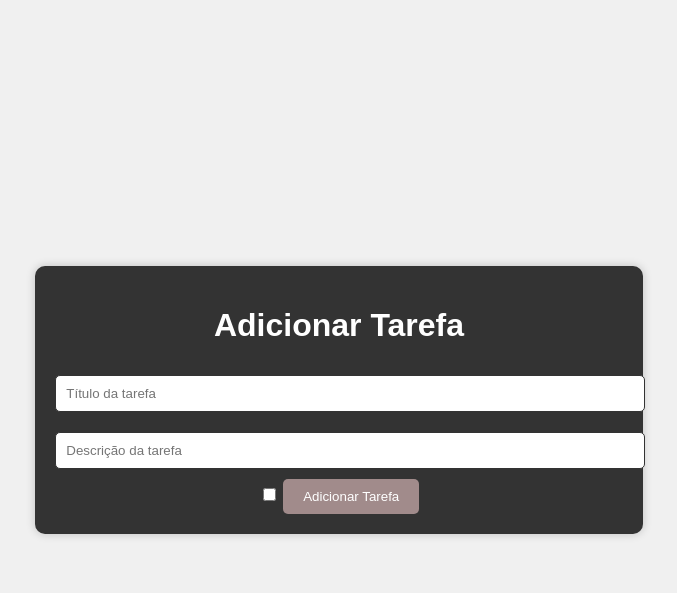
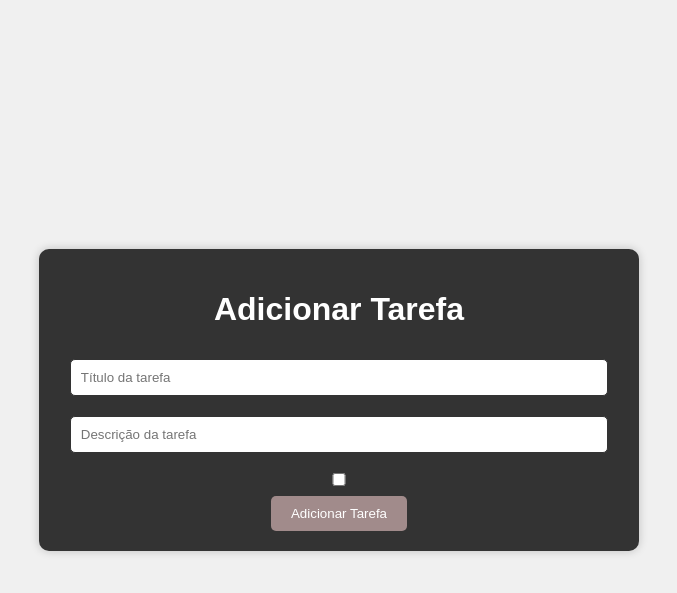
Before and after one commit to franfernandes/to_do_list, a Django app: page /tasks/create/ in a window 1280 px wide. Shown: the top 593 px of the page, without its empty margins (301-978 px from the left). Run offline with Django 3.2, Linux system fonts and the light colour scheme.

Commit message:
fix():ajuste pagina de criar tarefa

```diff
--- a/app/templates/criar_tarefa.html
+++ b/app/templates/criar_tarefa.html
@@ -26,12 +26,13 @@
       form {
         text-align: center;
       }
-      form input[type="text"] {
-        width: 100%;
+      form input[type="text"], form input[type="checkbox"] {
+        width: calc(100% - 22px);
         padding: 10px;
         margin: 10px 0;
         border: 1px solid #333;
         border-radius: 5px;
+        box-sizing: border-box;
       }
       form input[type="submit"] {
         background-color: #a18b8b;
@@ -54,7 +55,6 @@
         {{ form.status }}
         <input type="submit" value="Adicionar Tarefa" />
       </form>
-
     </div>
   </body>
 </html>
```
Lines whose indentation alone changed are shown as unchanged.
